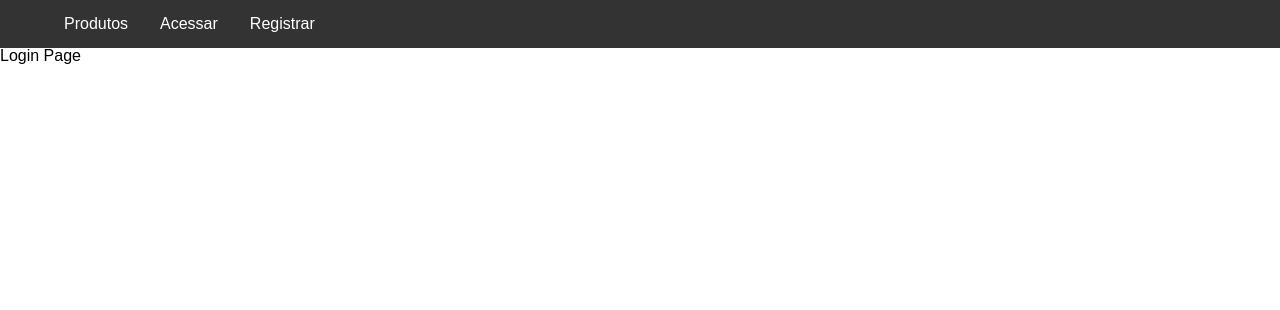
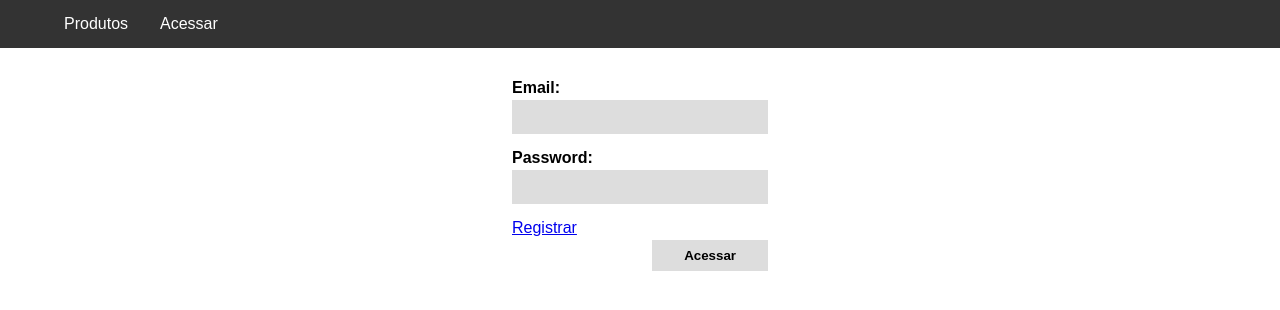
Before and after one commit to jppradoleal/bnex_test, a React (Vite) app in the folder frontend/: page /login in a window 1280 px wide. Shown: the top 310 px of the page. Built offline with nearby package versions, Linux system fonts and the light colour scheme.

Commit message:
feat(frontend): improves componentization in UserForm

```diff
--- /dev/null
+++ b/frontend/src/components/LoginForm/index.scss
@@ -0,0 +1,39 @@
+#login-form {
+  display: flex;
+  flex-direction: column;
+  margin: 2rem auto;
+  width: 20%;
+  justify-content: center;
+  align-items: center;
+  gap: 1rem;
+
+  section {
+    width: 100%;
+    display: flex;
+    flex-direction: column;
+    gap: .25rem;
+
+    label {
+      font-weight: bold;
+    }
+  }
+
+  input {
+    background: #ddd;
+    padding: .5rem 1rem;
+    width: 100%;
+  }
+
+  button {
+    align-self: flex-end;
+    border: 0;
+    padding: .5rem 2rem;
+    font-weight: bold;
+    background: #ddd;
+    cursor: pointer;
+
+    &:hover {
+      filter: brightness(.85);
+    }
+  }
+}
--- /dev/null
+++ b/frontend/src/components/LoginForm/index.tsx
@@ -0,0 +1,46 @@
+import { zodResolver } from "@hookform/resolvers/zod";
+import { useForm } from "react-hook-form";
+import * as z from "zod";
+import ErrorLabel from "../ErrorLabel";
+import "./index.scss";
+import { Link } from "react-router-dom";
+
+const schema = z.object({
+  email: z.string().email({message: "Email inválido"}).min(1),
+  password: z.string().min(1, { message: "Senha é obrigatória" }),
+});
+
+export type UserData = z.infer<typeof schema>;
+
+interface ILoginFormProps {
+  onSubmit: (data: UserData) => void;
+}
+
+export default function UserForm({ onSubmit }: ILoginFormProps) {
+  const {
+    register,
+    handleSubmit,
+    formState: { errors },
+  } = useForm<UserData>({ resolver: zodResolver(schema) });
+
+  return (
+    <form action="" id="login-form" onSubmit={handleSubmit(onSubmit)}>
+      <section>
+        <label htmlFor="email">Email:</label>
+        <input type="email" {...register("email")} />
+        { errors.email?.message && <ErrorLabel error={errors.email.message} /> }
+      </section>
+
+      <section>
+        <label htmlFor="password">Password:</label>
+        <input type="password" {...register("password")} />
+        { errors.password?.message && <ErrorLabel error={errors.password.message} /> }
+      </section>
+
+      <section>
+        <Link to={"/register"}>Registrar</Link>
+        <button type="submit">Acessar</button>
+      </section>
+    </form>
+  );
+}
--- a/frontend/src/components/NavBar/index.scss
+++ b/frontend/src/components/NavBar/index.scss
@@ -1,5 +1,4 @@
 nav {
-  width: 100%;
   background-color: #333;
   padding: 1rem 4rem;
   display: flex;
--- a/frontend/src/components/NavBar/index.tsx
+++ b/frontend/src/components/NavBar/index.tsx
@@ -6,7 +6,6 @@ export default function NavBar() {
     <nav>
       <Link to={"/"}>Produtos</Link>
       <Link to={"/login"}>Acessar</Link>
-      <Link to={"/register"}>Registrar</Link>
     </nav>
   )
 }
--- a/frontend/src/pages/Login.tsx
+++ b/frontend/src/pages/Login.tsx
@@ -1,7 +1,13 @@
+import UserForm, { UserData } from "../components/LoginForm";
+
 export default function Login() {
+  function handleSubmit(data: UserData) {
+    console.log(data)
+  }
+
   return (
-    <section>
-      <h1>Login Page</h1>
+    <section id="login">
+      <UserForm onSubmit={handleSubmit} />
     </section>
   )
 }
--- a/frontend/src/pages/Register.tsx
+++ b/frontend/src/pages/Register.tsx
@@ -1,7 +1,13 @@
+import UserForm, { UserData } from "../components/LoginForm";
+
 export default function Register() {
+  function handleSubmit(data: UserData) {
+    console.log(data)
+  }
+
   return (
-    <section>
-      <h1>Register Page</h1>
+    <section id="register-page">
+      <UserForm onSubmit={handleSubmit} />
     </section>
   )
 }
```
